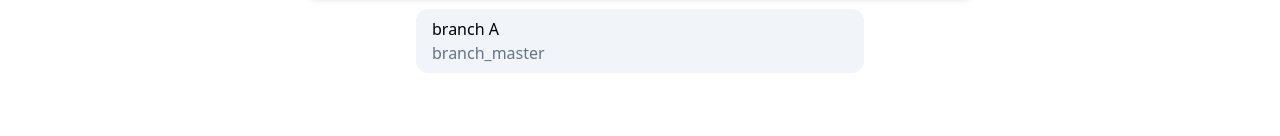
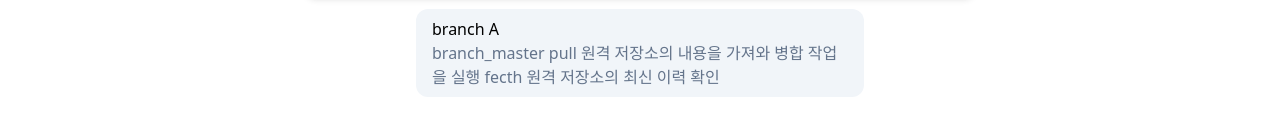
Before and after one commit to sora-jeong/tailwind_palyground, a website built with webpack: page src/index.html in a window 1280 px wide. Shown: the part 446-582 px from the top of the page. Built offline with nearby package versions, Linux system fonts and the light colour scheme.

Commit message:
commit issue1

```diff
--- a/src/index.html
+++ b/src/index.html
@@ -37,6 +37,8 @@
             <p class="block font-medium">branch A</p>
             <p class="text-slate-500">
                 branch_master
+                <span>pull 원격 저장소의 내용을 가져와 병합 작업을 실행</span>
+                <span>fecth 원격 저장소의 최신 이력 확인</span>
             </p>
         </div>
     </form>
```
